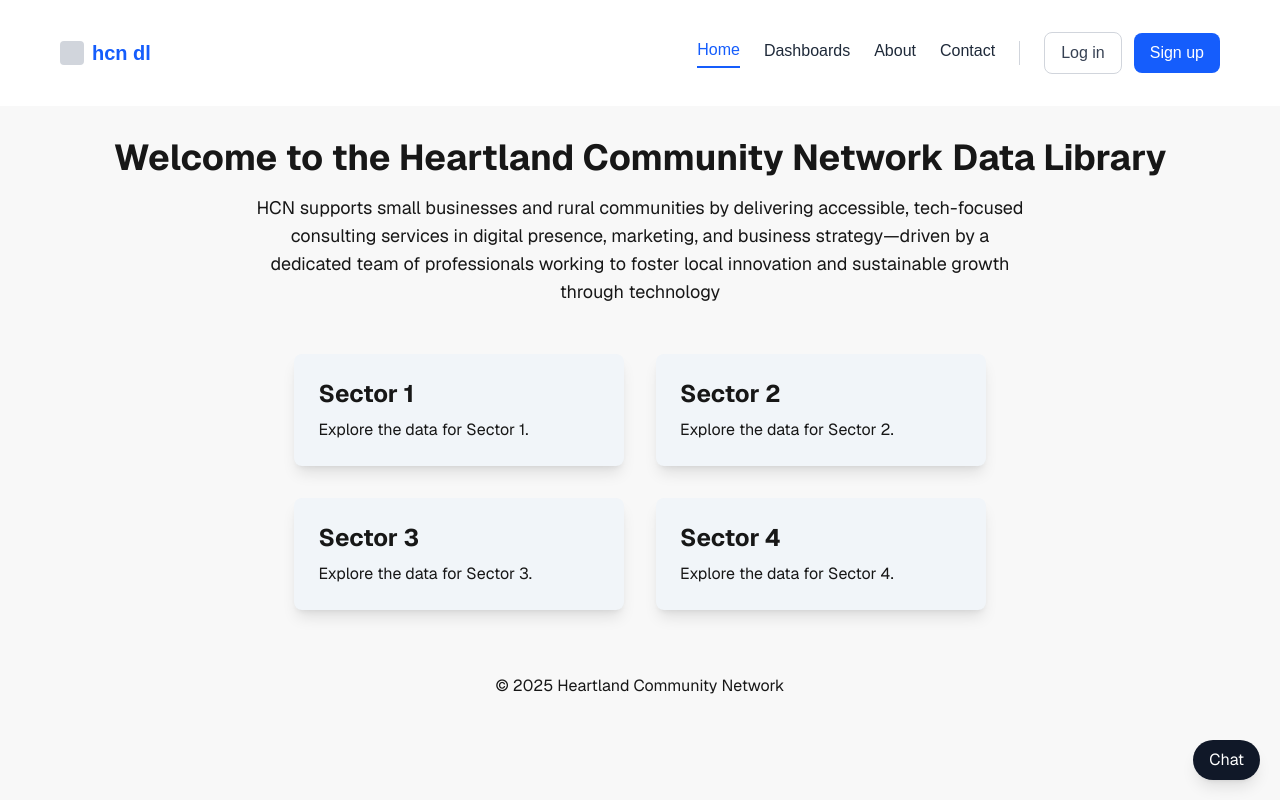
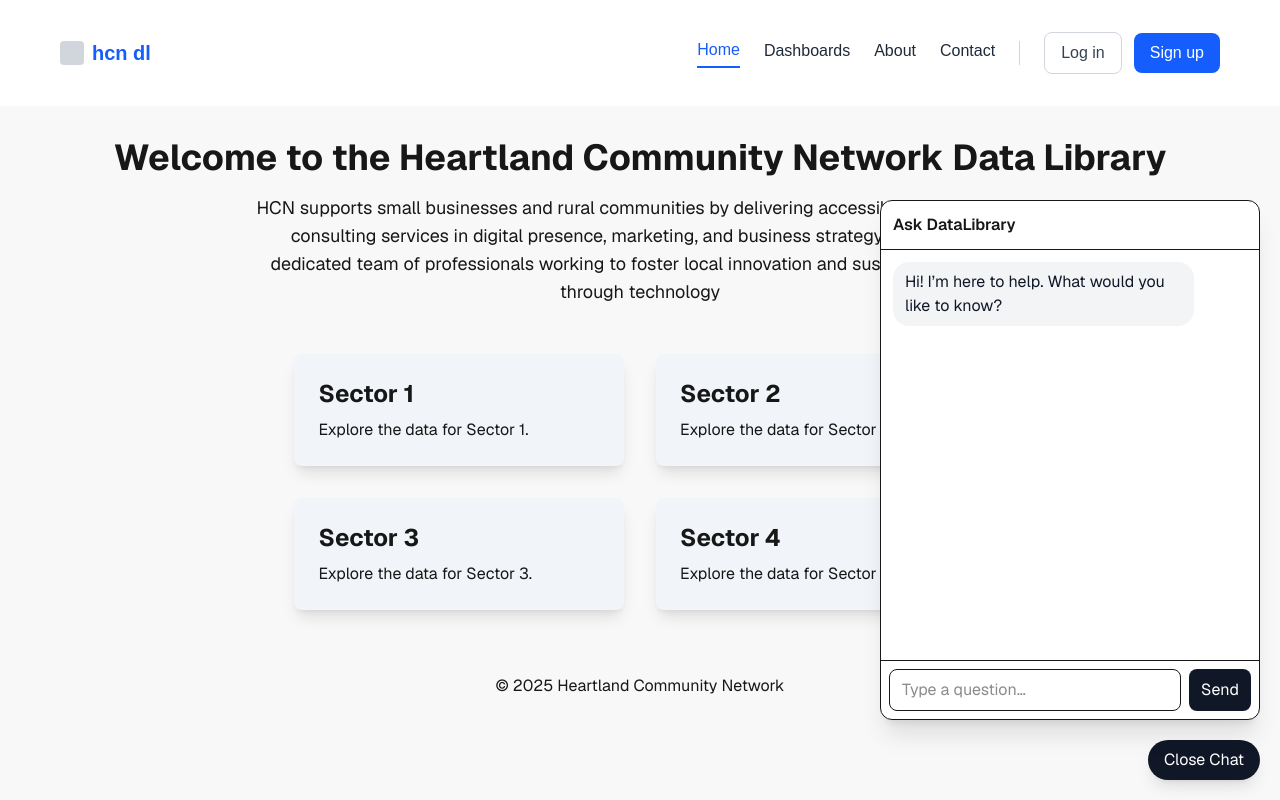
Before and after one commit to manojkumarjala-dev/data-library, a Next.js app: page / in a window 1280 px wide. Shown: the top 800 px of the page. Built offline with nearby package versions, Linux system fonts and the light colour scheme.

Commit message:
Modified page.tsx

```diff
--- a/app/page.tsx
+++ b/app/page.tsx
@@ -1,15 +1,13 @@
 'use client';
 
 import { motion } from 'framer-motion';
-import ChatWidget from './components/ChatWidget';   // 👈 import added
+import ChatWidget from './components/ChatWidget';
 
 const container = {
   hidden: { opacity: 0 },
   show: {
     opacity: 1,
-    transition: {
-      staggerChildren: 0.2,
-    },
+    transition: { staggerChildren: 0.2 },
   },
 };
 
@@ -18,7 +16,7 @@ const item = {
   show: { opacity: 1, y: 0 },
 };
 
-export default function Home() {
+export default function HomePage() {
   return (
     <motion.div
       initial="hidden"
@@ -87,8 +85,11 @@ export default function Home() {
         <p>&copy; 2025 Heartland Community Network</p>
       </motion.footer>
 
-      {/* 👇 Chat widget floats at bottom-right */}
-      <ChatWidget />
+      {/* Chat widget floats at bottom-right; opens with a greeting */}
+      <ChatWidget
+        defaultOpen
+        greeting="Hi! I’m here to help. What would you like to know?"
+      />
     </motion.div>
   );
 }
```
